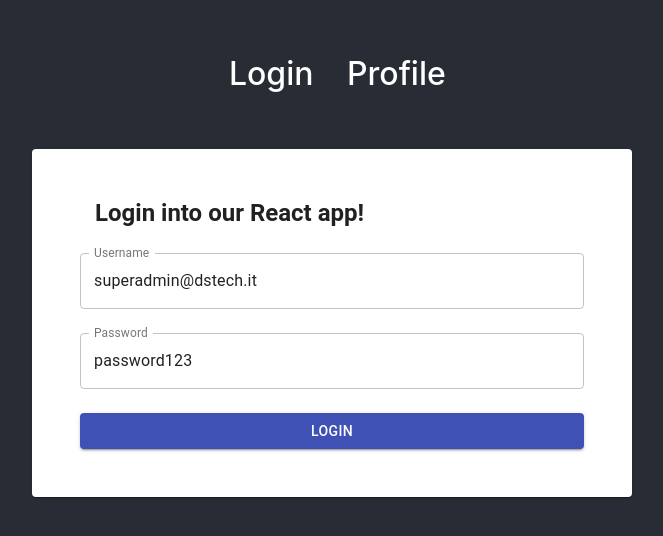
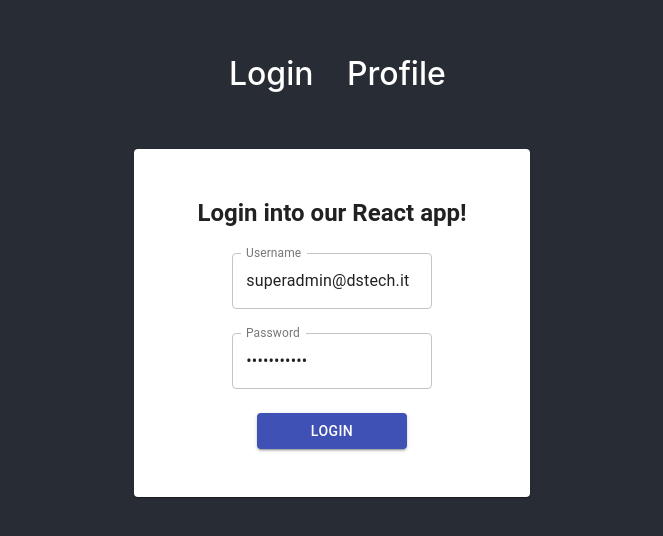
Before and after one commit to GiovanniGiampaolo/cra-login, a React (Create React App) app: page / in a window 1280 px wide. Shown: the part 124-660 px from the top of the page, without its empty margins (308-971 px from the left). Built offline with nearby package versions, Linux system fonts and the light colour scheme; the HTML template or start-up script is replaced by a standard one.

Commit message:
fix: changed some css classes

```diff
--- a/src/App.js
+++ b/src/App.js
@@ -47,7 +47,7 @@ function App() {
                     </div>
 
 
-                    <Card className="row container align-content-center justify-content-center flex-column p-5" style={{maxWidth: 600}}>
+                    <Card className="row container align-content-center justify-content-center flex-column p-5 w-auto" style={{maxWidth: 600}}>
                         <Switch>
 
                             {/* ROUTE LOGIN */}
--- a/src/components/LoginForm.js
+++ b/src/components/LoginForm.js
@@ -35,7 +35,7 @@ export function LoginForm(props) {
     return <React.Fragment>
 
         <Typography variant={'h5'}
-                    className="col-12 pb-4 font-weight-bold">
+                    className="col-12 pb-4 text-center font-weight-bold">
             Login into our React app!
         </Typography>
 
@@ -47,7 +47,7 @@ export function LoginForm(props) {
 
                 {/* TITLE */}
                 <TextField
-                    className="col-12 pb-4"
+                    className="col-8 pb-4"
                     variant={'outlined'}
                     id="username"
                     name="username"
@@ -58,18 +58,19 @@ export function LoginForm(props) {
 
                 {/* SUBTITLE */}
                 <TextField
-                    className="col-12 pb-4"
+                    className="col-8 pb-4"
                     variant={'outlined'}
                     id="password"
                     name="password"
                     label="Password"
+                    type="password"
                     value={props.values.password}
                     onChange={props.handleChange}
                 />
 
                 {/* SUBMIT */}
                 <Button color="primary"
-                        className="col-12"
+                        className="col-6"
                         variant="contained" type="submit">
                     login
                 </Button>
```
